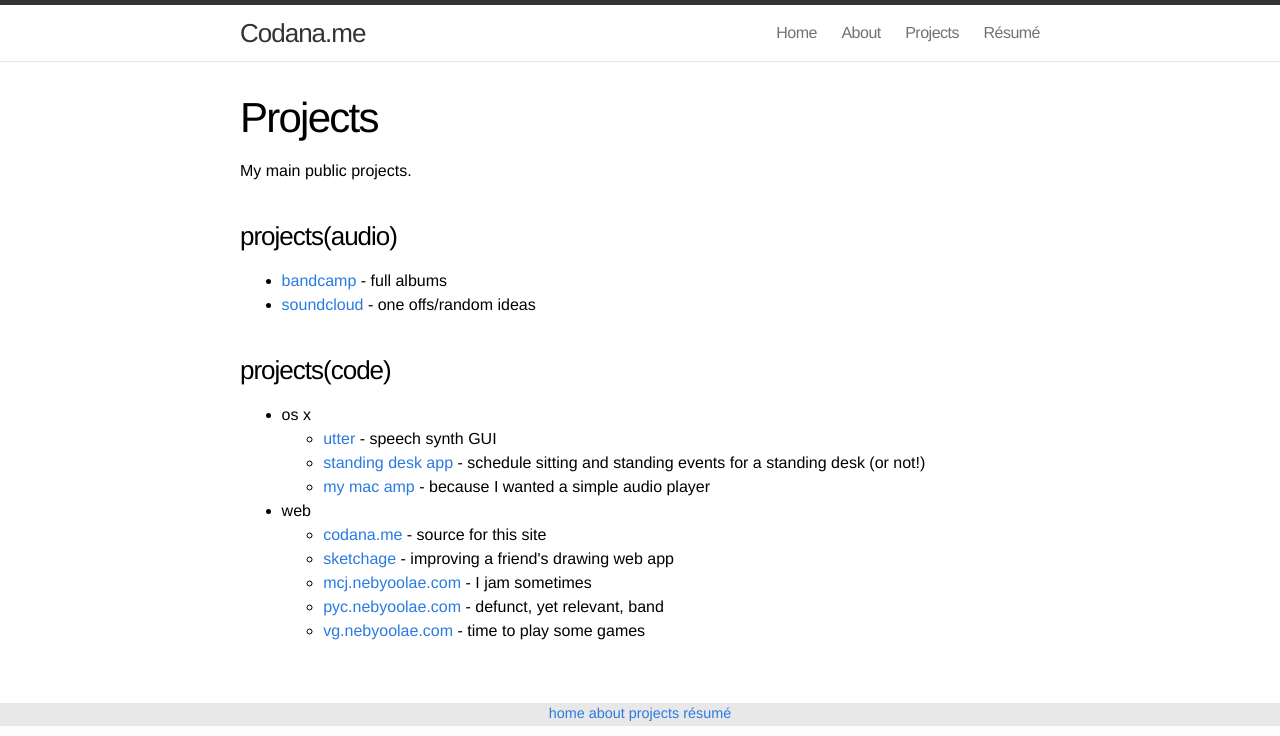
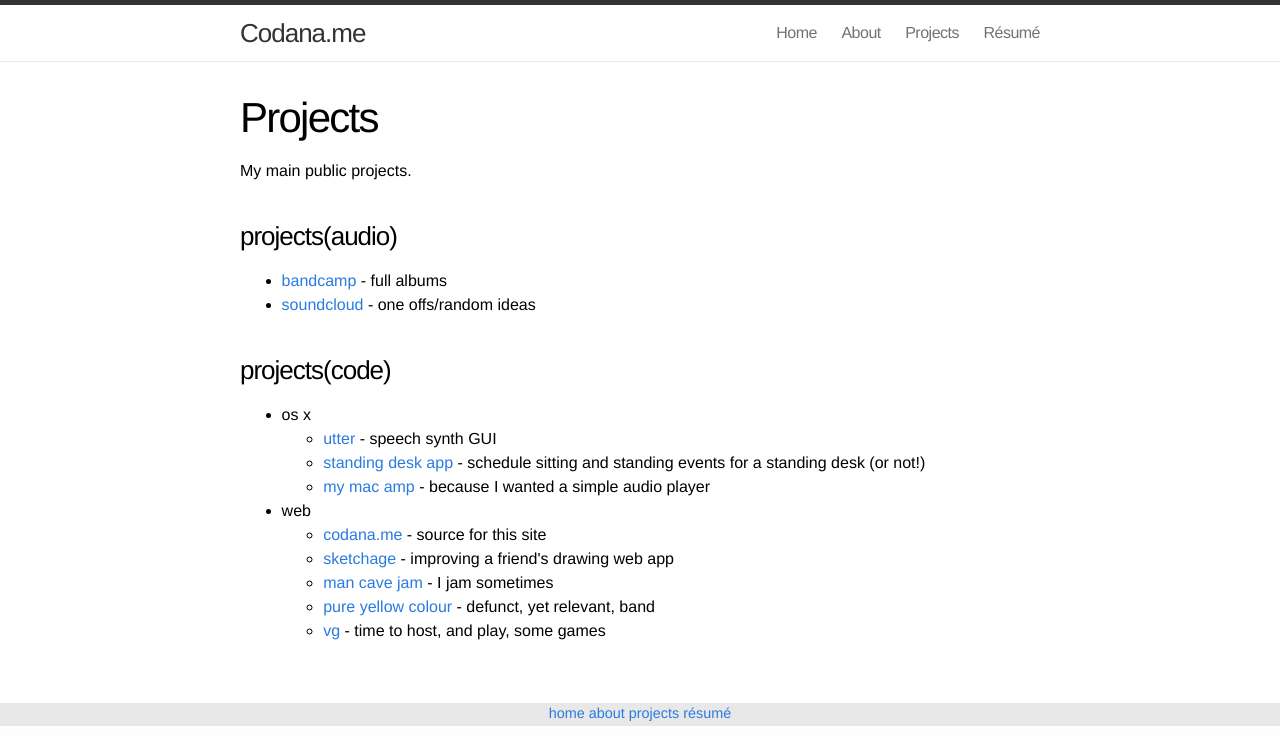
Before and after one commit to michaelchadwick/codana.me, a Jekyll site: the page built from projects/index.html, in a window 1280 px wide, cut to the strip 0-736 px from the top of the page. Built offline with Jekyll 4.4.1, drawn with Linux system fonts in a browser that asks for light colours.

Commit message:
updated project list

```diff
--- a/projects/index.html
+++ b/projects/index.html
@@ -34,9 +34,9 @@ title: Projects
       <ul>
         <li><a href="{{ site.gh_link }}/michaelchadwick.github.io">codana.me</a> - source for this site</li>
         <li><a href="http://sketchage.codana.me">sketchage</a> - improving a friend's drawing web app</li>
-        <li><a href="http://mcj.nebyoolae.com">mcj.nebyoolae.com</a> - I jam sometimes</li>
-        <li><a href="http://pyc.nebyoolae.com">pyc.nebyoolae.com</a> - defunct, yet relevant, band</li>
-        <li><a href="http://vg.nebyoolae.com">vg.nebyoolae.com</a> - time to play some games</li>
+        <li><a href="http://mcj.nebyoolae.com">man cave jam</a> - I jam sometimes</li>
+        <li><a href="http://pyc.nebyoolae.com">pure yellow colour</a> - defunct, yet relevant, band</li>
+        <li><a href="http://vg.nebyoolae.com">vg</a> - time to host, and play, some games</li>
       </ul>
     </li>
   </ul>
```
